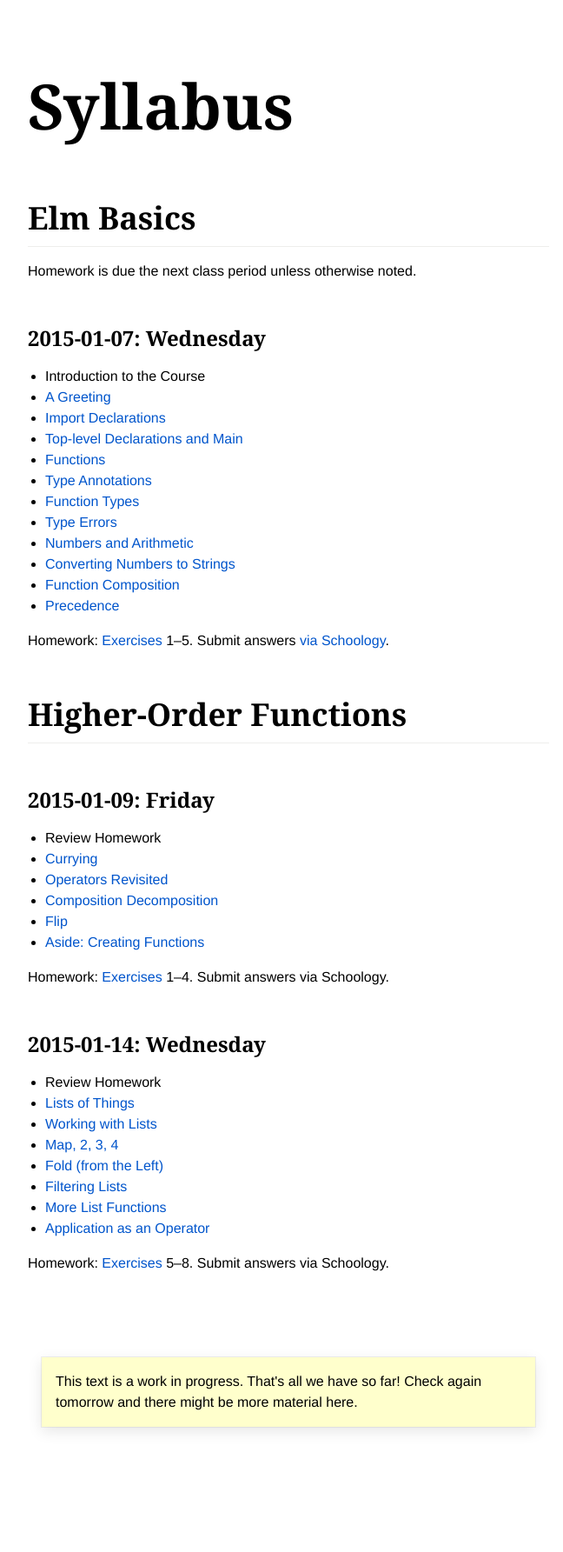
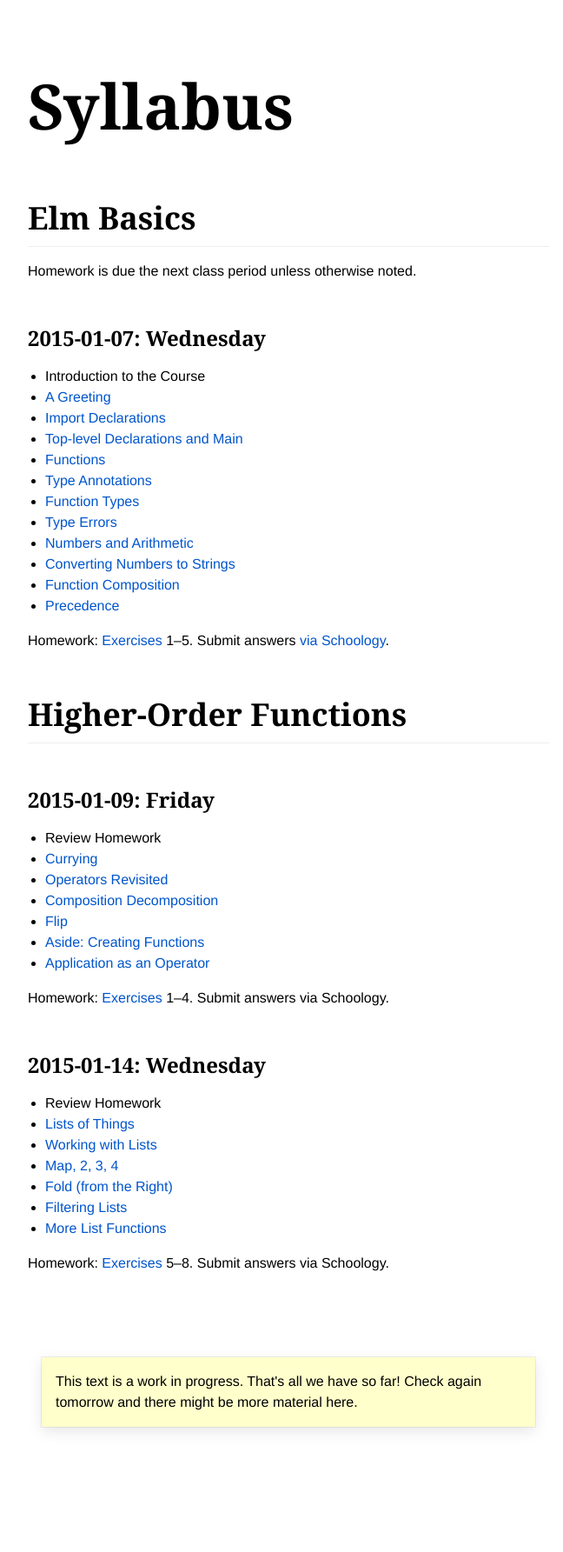
Before and after one commit to ca-elm/syllabus, a Jekyll site: the page built from index.md, in a window 1280 px wide. Shown: the whole page at 87% size, without its empty margins (308-956 px from the left). Built offline with Jekyll 4.4.1, drawn with Linux system fonts in a browser that asks for light colours.

Commit message:
Fix contents

```diff
--- a/index.md
+++ b/index.md
@@ -43,10 +44,9 @@ Homework: [Exercises](https://ca-elm.github.io/book/#higher-order-functions-exer
 - [Lists of Things](https://ca-elm.github.io/book/#higher-order-functions-lists-of-things)
 - [Working with Lists](https://ca-elm.github.io/book/#higher-order-functions-working-with-lists)
 - [Map, 2, 3, 4](https://ca-elm.github.io/book/#higher-order-functions-map-2-3-4)
-- [Fold (from the Left)](https://ca-elm.github.io/book/#higher-order-functions-fold-from-the-left-)
+- [Fold (from the Right)](https://ca-elm.github.io/book/#higher-order-functions-fold-from-the-right-)
 - [Filtering Lists](https://ca-elm.github.io/book/#higher-order-functions-filtering-lists)
 - [More List Functions](https://ca-elm.github.io/book/#higher-order-functions-more-list-functions)
-- [Application as an Operator](https://ca-elm.github.io/book/#higher-order-functions-application-as-an-operator)
 
 Homework: [Exercises](https://ca-elm.github.io/book/#higher-order-functions-exercises) 5–8. Submit answers via Schoology.
 
```
Also changed, not shown: other parts of index.md (+1 -0 lines).
